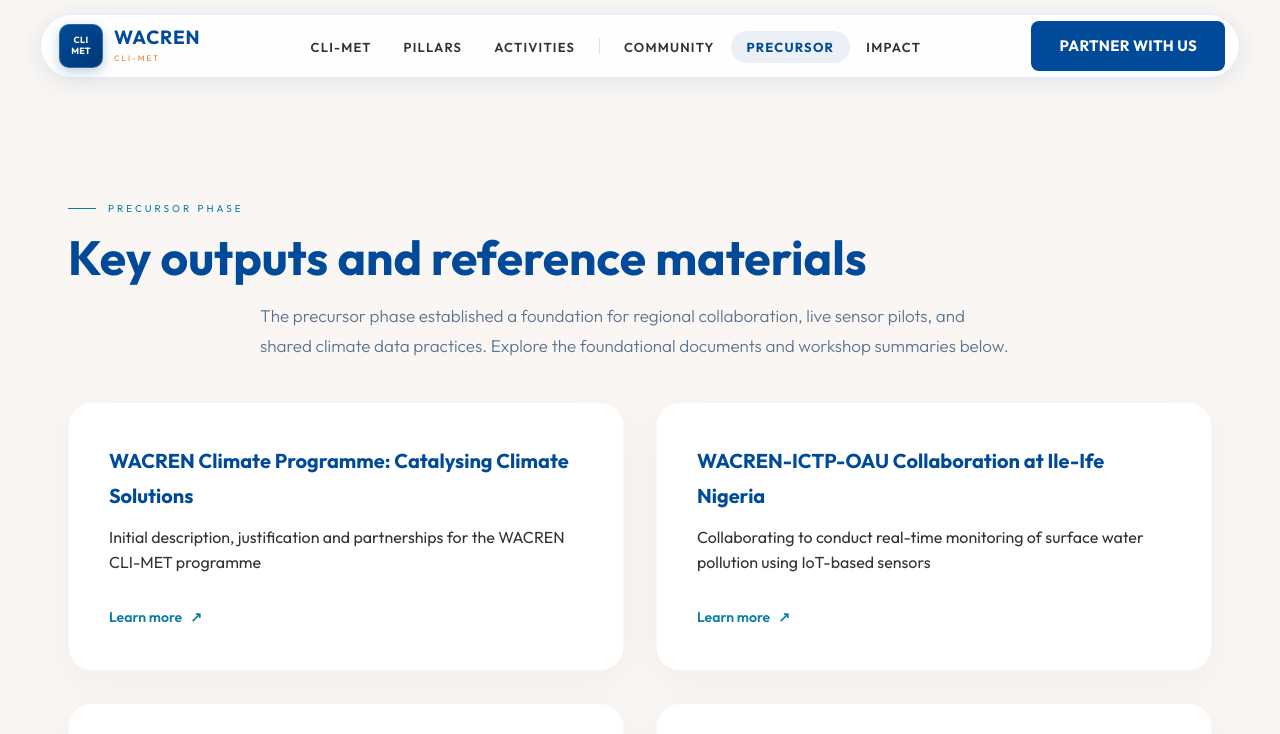
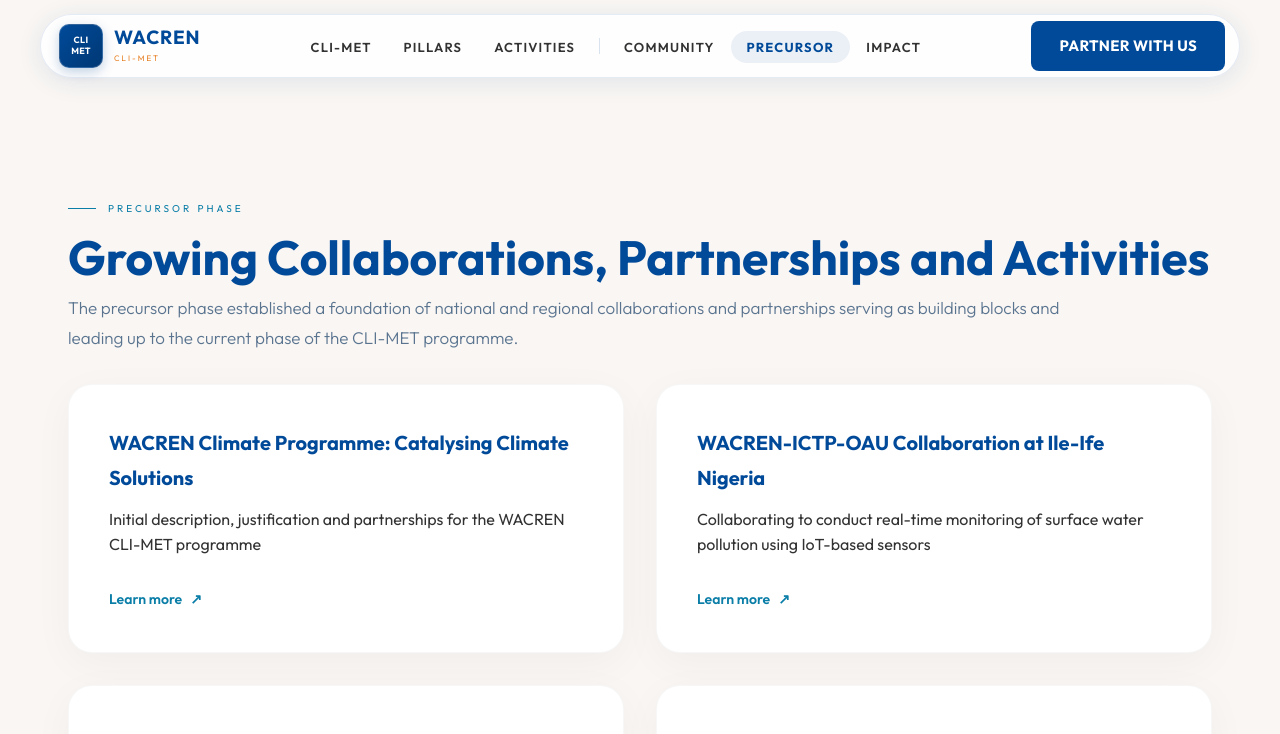
Before and after one commit to steadygroupinc/wacren-cli-met, a Next.js app: page /precursor in a window 1280 px wide. Shown: the top 734 px of the page. Built offline with nearby package versions, Linux system fonts and the light colour scheme.

Commit message:
Layout: Make precursor intro paragraph full width

```diff
--- a/app/precursor/page.tsx
+++ b/app/precursor/page.tsx
@@ -81,9 +81,9 @@
         <section style={{ padding: "100px 0" }}>
           <div className="container">
             <div className="section-label" style={{ marginBottom: "12px" }}>Precursor Phase</div>
-            <h2 className="section-title" style={{ marginBottom: "16px" }}>Key outputs and reference materials</h2>
-            <p className="section-lead" style={{ maxWidth: "760px", margin: "0 auto 40px" }}>
-              The precursor phase established a foundation for regional collaboration, live sensor pilots, and shared climate data practices. Explore the foundational documents and workshop summaries below.
+            <h2 className="section-title" style={{ marginBottom: "8px" }}>Growing Collaborations, Partnerships and Activities</h2>
+            <p className="section-lead" style={{ width: "100%", margin: "0 0 30px 0", textAlign: "left" }}>
+              The precursor phase established a foundation of national and regional collaborations and partnerships serving as building blocks and leading up to the current phase of the CLI-MET programme.
             </p>
             <div className="precursor-grid" style={{ display: "grid", gridTemplateColumns: "repeat(2, minmax(280px, 1fr))", gap: "32px" }}>
               {precursorLinks.map((item, idx) => (
```
